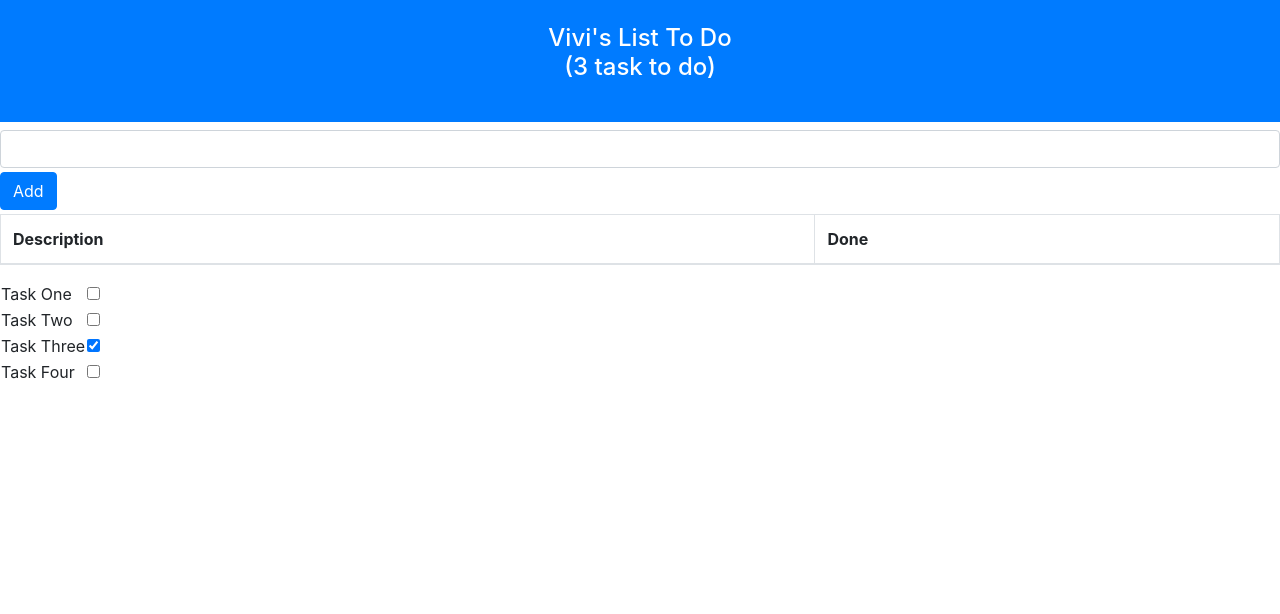
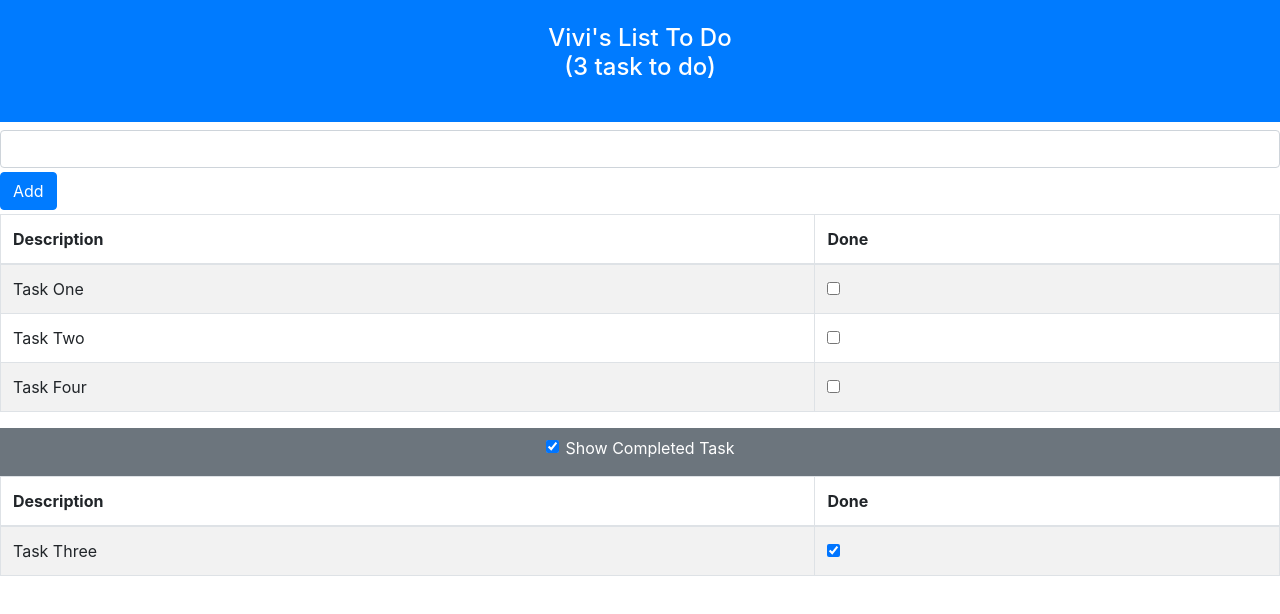
Before and after one commit to Jizga/To-do-app, a React (Create React App) app: page / in a window 1280 px wide. Shown: the top 614 px of the page. Built offline with nearby package versions, Linux system fonts and the light colour scheme.

Commit message:
Tareas separadas según el done

```diff
--- a/src/App.js
+++ b/src/App.js
@@ -3,6 +3,7 @@
 el componente "TaskRow" */
 import { TaskBanner } from "./Components/TaskBanner";
 import { TaskCreator } from "./Components/TaskCreator";
+import { VisibilityControl } from "./Components/VisibilityControl";
 
 function App() {
   /* 1º se define al dueño de las tareas */
@@ -15,7 +16,13 @@
     { name: "Task Three", done: true },
     { name: "Task Four", done: false },
   ]);
+
+  /* 4º.-- Mostrar las tareas completadas  */
+
+  const [showCompleted, setShowCompleted] = useState(true);
+
   /* 3º.-- Se define la función que añadirá las tareas nuevas */
+
   const createNewTask = (taskName) => {
     if (!taskItems.find((t) => t.name === taskName)) {
       setTaskItems([...taskItems, { name: taskName, done: false }]);
@@ -32,13 +39,15 @@
   /* 1º.-- Se define la función taskTableRows, cuyos datos se transladarán al
 componente "TaskRow" mediante props */
 
-  const taskTableRows = () => {
+  const taskTableRows = (doneValue) => {
     /* La función recorrerá cada Item */
     /* cada item retornará un "tr",
     el cual retornará  el nombre (dentro de un "td") */
-    return taskItems.map((task) => (
-      <TaskRow task={task} key={task.name} toggleTask={toggleTask} />
-    ));
+    return taskItems
+      .filter((task) => task.done === doneValue)
+      .map((task) => (
+        <TaskRow task={task} key={task.name} toggleTask={toggleTask} />
+      ));
   };
 
   return (
@@ -52,9 +61,27 @@
             <th>Done</th>
           </tr>
         </thead>
+        {/* función que dará el contenido de la tabla */}
+        <tbody>{taskTableRows(false)}</tbody>
       </table>
-      {/* función que dará el contenido de la tabla */}
-      <tbody>{taskTableRows()}</tbody>
+      <div className="bg-secondary text-white text-center p-2">
+        <VisibilityControl
+          description="Completed Task"
+          isChecked={showCompleted}
+          callback={(checked) => setShowCompleted(checked)}
+        />
+      </div>
+      {showCompleted && (
+        <table className="table table-striped table-bordered">
+          <thead>
+            <tr>
+              <th>Description</th>
+              <th>Done</th>
+            </tr>
+          </thead>
+          <tbody>{taskTableRows(true)}</tbody>
+        </table>
+      )}
     </div>
   );
 }
--- a/src/Components/VisibilityControl.js
+++ b/src/Components/VisibilityControl.js
@@ -0,0 +1,15 @@
+import React from "react";
+
+export const VisibilityControl = (props) => {
+  return (
+    <div className="form-check">
+      <input
+        type="checkbox"
+        className="form-check-input"
+        checked={props.isChecked}
+        onChange={(e) => props.callback(e.target.checked)}
+      />
+      <label htmlFor="form-check-label">Show {props.description}</label>
+    </div>
+  );
+};
```
